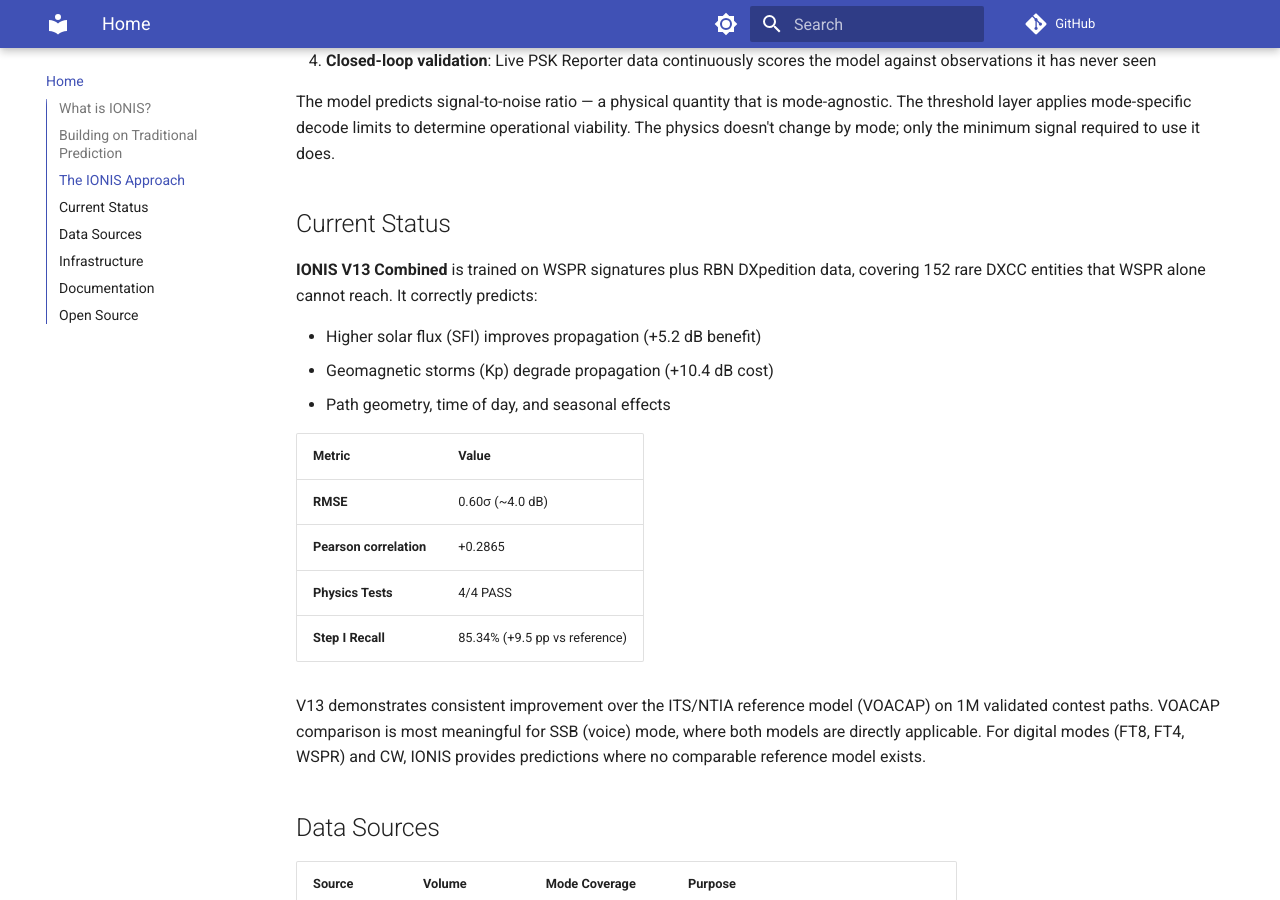
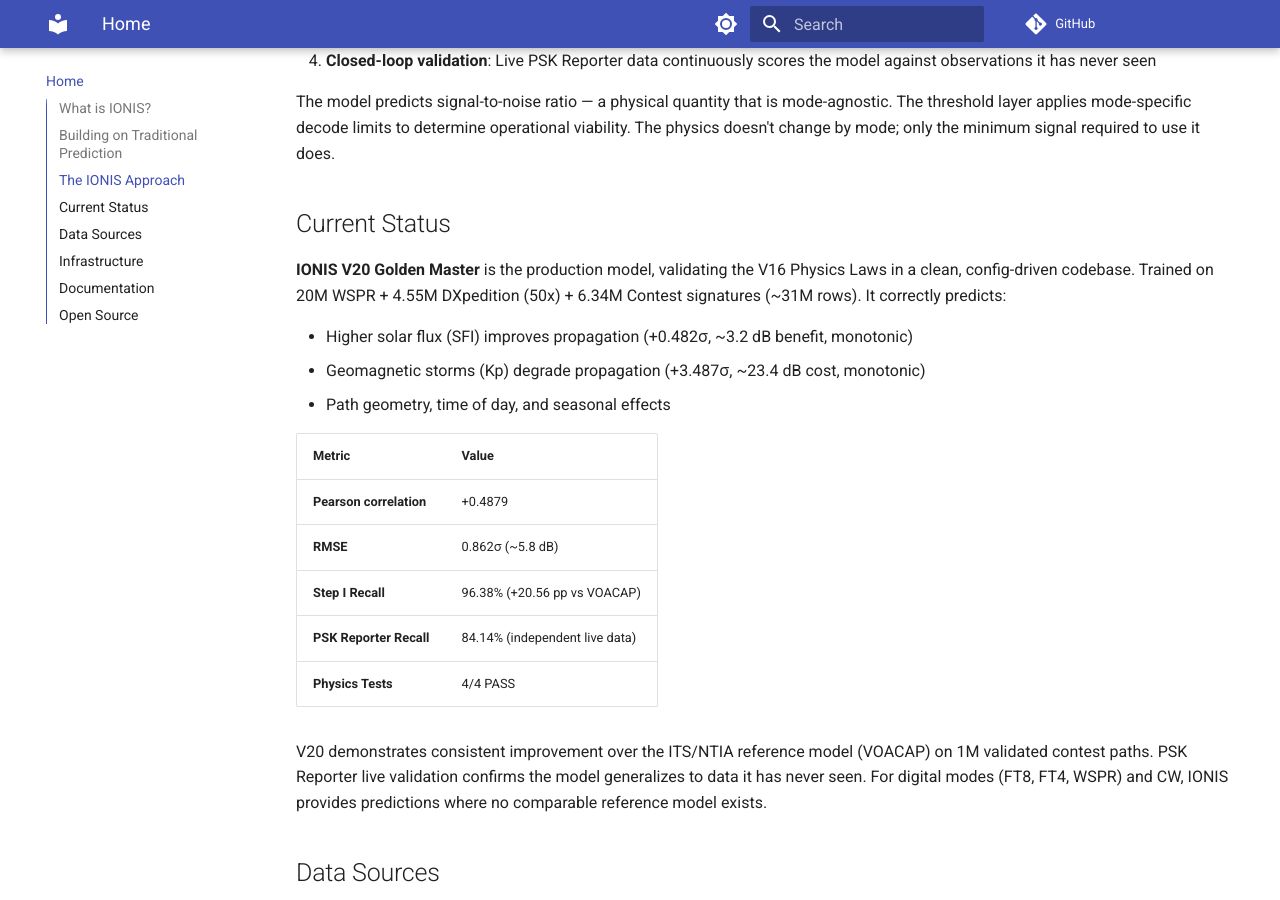
Before and after one commit to IONIS-AI/ionis-docs, an MkDocs documentation site: the page built from docs/index.md, in a window 1280 px wide and 900 px high, scrolled down 1253 px. Built offline with MkDocs 1.6.1 and Material for MkDocs 9.7.7, drawn with Linux system fonts in a browser that asks for light colours; comment, search, counter and statistics services are not loaded.

Commit message:
release: v2.4.0 — V20 production, pskr-ingest pipeline
- Bump version to 2.4.0 (create VERSION file)
- Update docs/index.md: V13 → V20 Golden Master with current metrics
- Update README.md: V13 → V20, remove V14-TP section
- Update training.md: V13/V15 refs → V20 production
- Update pskr.md: pskr-ingest is live (was "future")
- Update validation/index.md: add V20 Pearson note to Step K

Co-Authored-By: Claude Opus 4.6 <noreply@anthropic.com>

```diff
--- a/docs/index.md
+++ b/docs/index.md
@@ -54,20 +54,21 @@ it does.
 
 ## Current Status
 
-**IONIS V13 Combined** is trained on WSPR signatures plus RBN DXpedition data, covering 152 rare DXCC entities that WSPR alone cannot reach. It correctly predicts:
+**IONIS V20 Golden Master** is the production model, validating the V16 Physics Laws in a clean, config-driven codebase. Trained on 20M WSPR + 4.55M DXpedition (50x) + 6.34M Contest signatures (~31M rows). It correctly predicts:
 
-- Higher solar flux (SFI) improves propagation (+5.2 dB benefit)
-- Geomagnetic storms (Kp) degrade propagation (+10.4 dB cost)
+- Higher solar flux (SFI) improves propagation (+0.482σ, ~3.2 dB benefit, monotonic)
+- Geomagnetic storms (Kp) degrade propagation (+3.487σ, ~23.4 dB cost, monotonic)
 - Path geometry, time of day, and seasonal effects
 
 | Metric | Value |
 |--------|-------|
-| **RMSE** | 0.60σ (~4.0 dB) |
-| **Pearson correlation** | +0.2865 |
+| **Pearson correlation** | +0.4879 |
+| **RMSE** | 0.862σ (~5.8 dB) |
+| **Step I Recall** | 96.38% (+20.56 pp vs VOACAP) |
+| **PSK Reporter Recall** | 84.14% (independent live data) |
 | **Physics Tests** | 4/4 PASS |
-| **Step I Recall** | 85.34% (+9.5 pp vs reference) |
 
-V13 demonstrates consistent improvement over the ITS/NTIA reference model (VOACAP) on 1M validated contest paths. VOACAP comparison is most meaningful for SSB (voice) mode, where both models are directly applicable. For digital modes (FT8, FT4, WSPR) and CW, IONIS provides predictions where no comparable reference model exists.
+V20 demonstrates consistent improvement over the ITS/NTIA reference model (VOACAP) on 1M validated contest paths. PSK Reporter live validation confirms the model generalizes to data it has never seen. For digital modes (FT8, FT4, WSPR) and CW, IONIS provides predictions where no comparable reference model exists.
 
 ## Data Sources
 
```
Also changed, not shown: README.md (+8 -13 lines), docs/methodology/training.md (+4 -4 lines), docs/tools/pskr.md (+4 -1 lines), docs/validation/index.md (+3 -0 lines), 1 other file.
